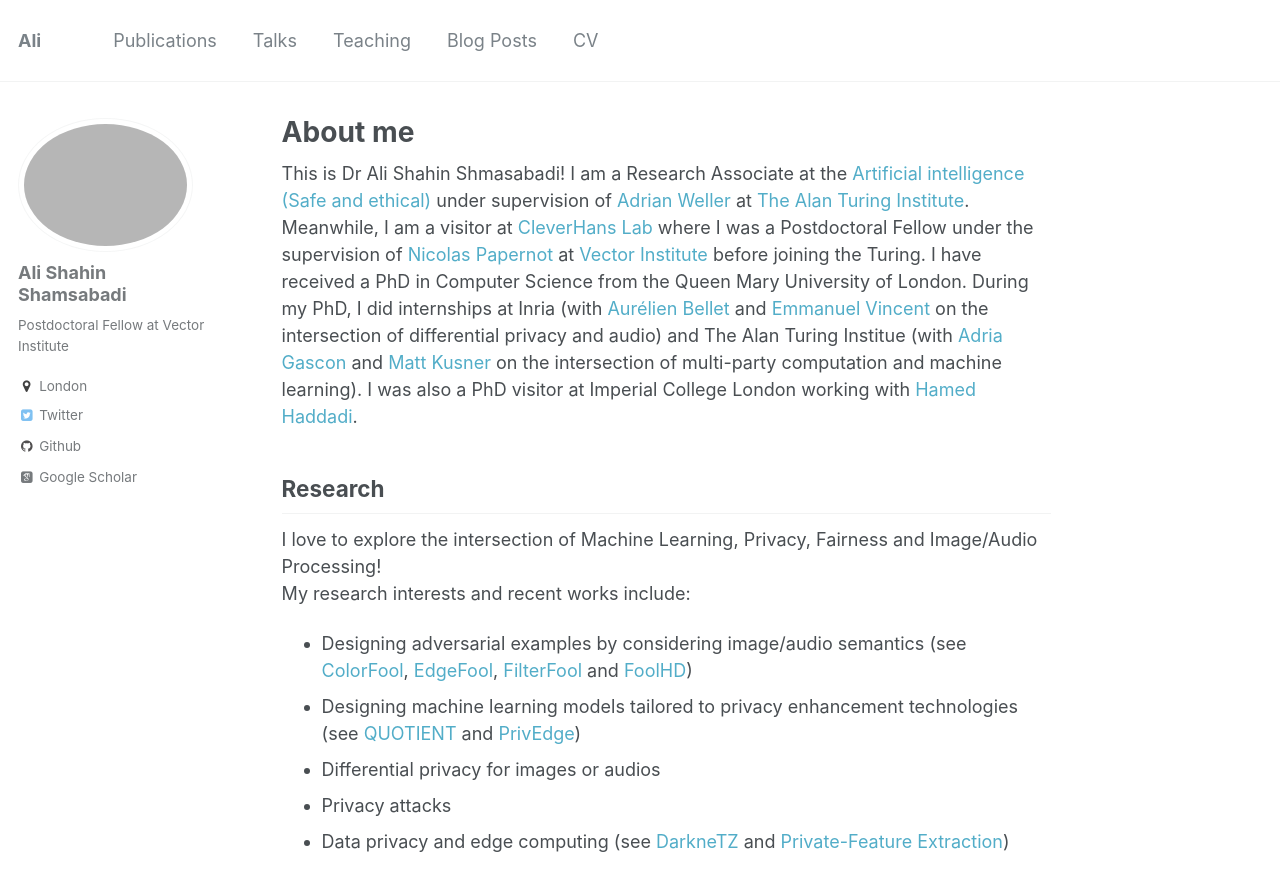
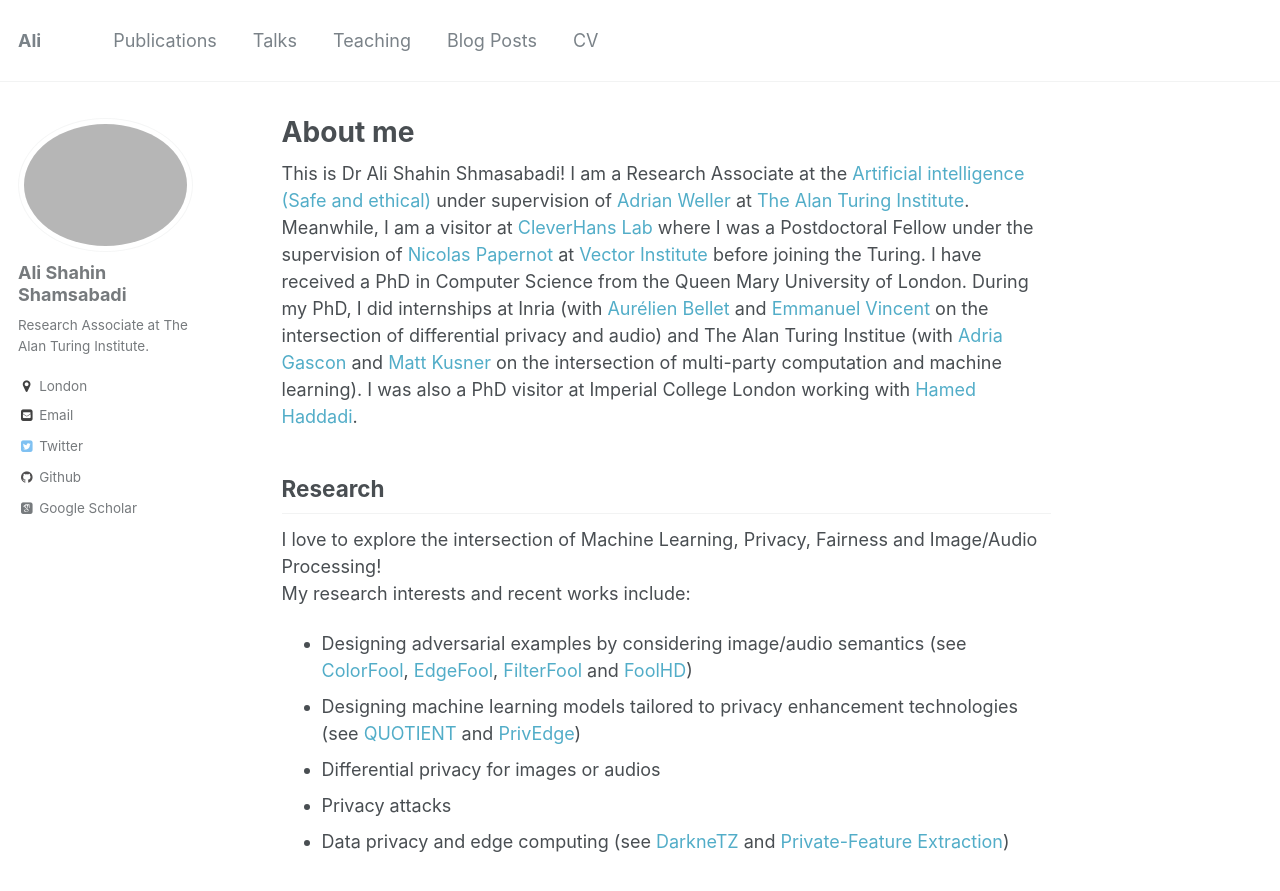
Before and after one commit to AliShahin/AliShahin.github.io, a Jekyll site: the page built from _pages/about.md, in a window 1280 px wide and 900 px high. Shown: the top 891 px of the window. Built offline with Jekyll 4.4.1, drawn with Linux system fonts in a browser that asks for light colours; some web fonts are replaced.

Commit message:
Update _config.yml

```diff
--- a/_config.yml
+++ b/_config.yml
@@ -80,11 +80,11 @@ analytics:
 author:
   name             : "Ali Shahin Shamsabadi"
   avatar           : "ali.JPG"
-  bio              : "Postdoctoral Fellow at Vector Institute"
+  bio              : "Research Associate at The Alan Turing Institute."
   location         : "London"
   employer         :
   googlescholar    : "https://scholar.google.com/citations?user=1kVnWYwAAAAJ&hl=en"
-  email            :
+  email            : "a.shahinshamsabadi@turing.ac.uk"
   uri              :
   bitbucket        :
   codepen          :
```
